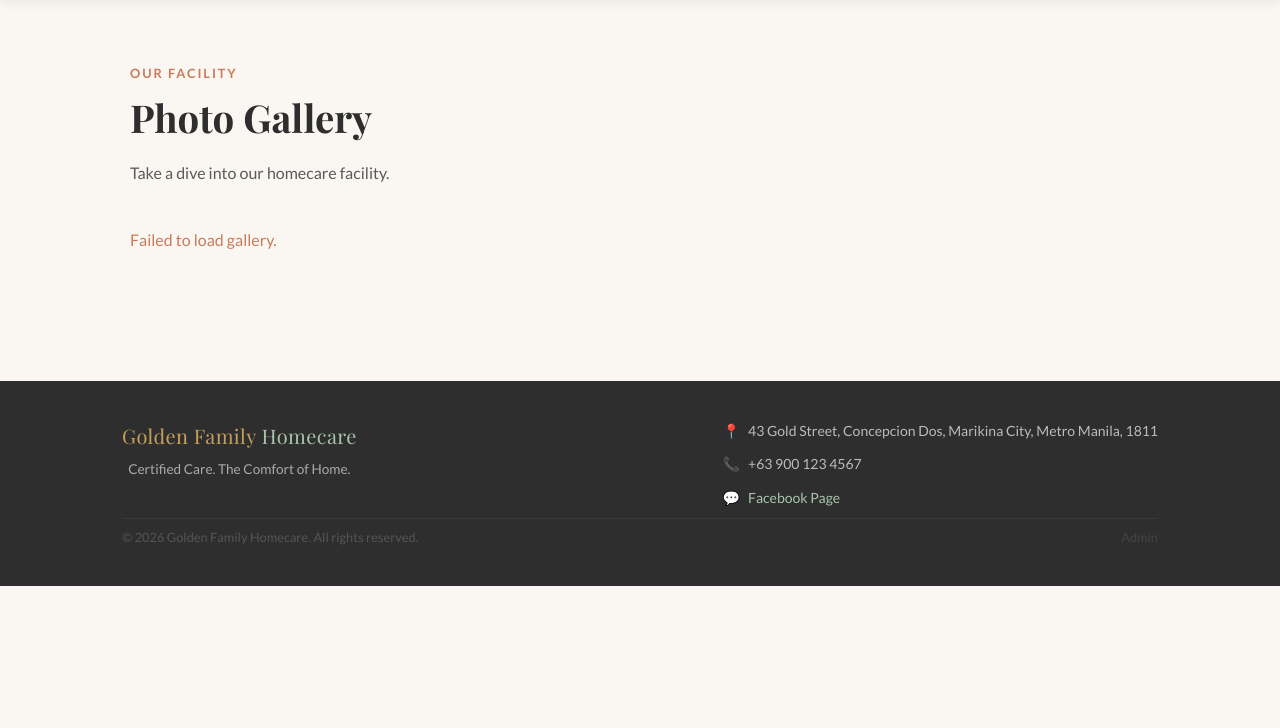
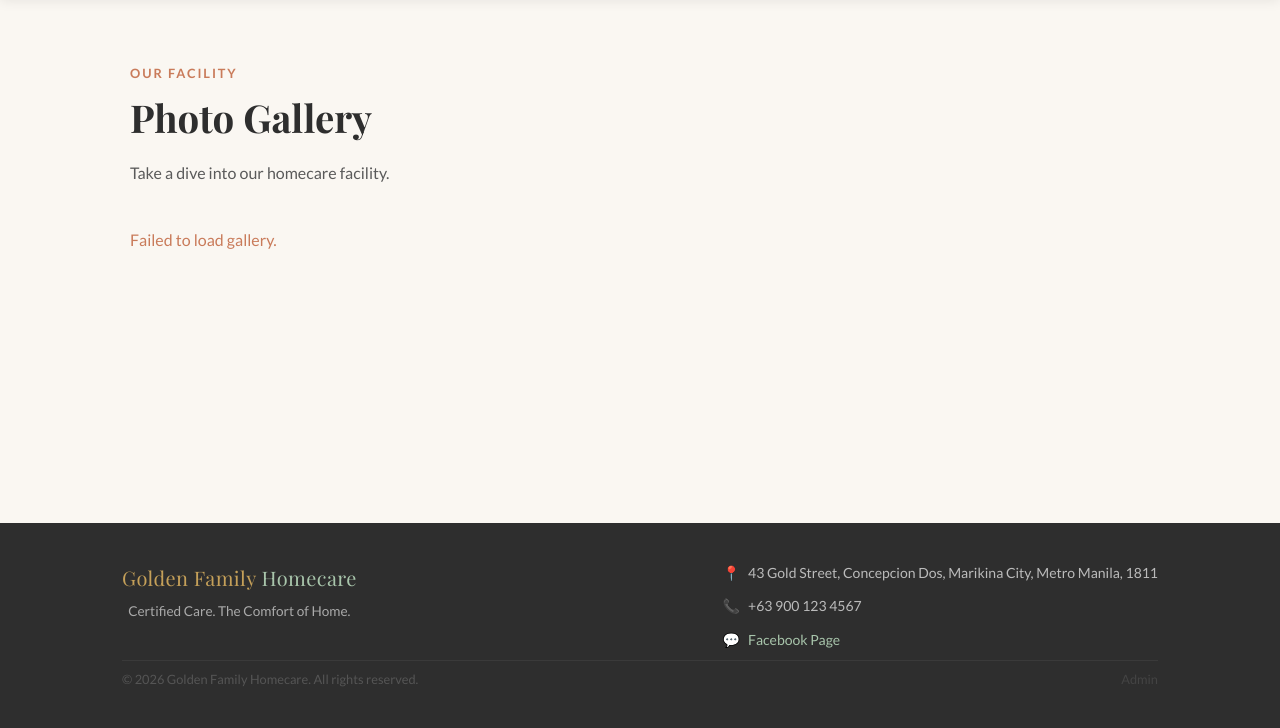
Before and after one commit to Joloham/capati-homecare-website, a Flask app: page /gallery in a window 1280 px wide. Shown: the part 72-800 px from the top of the page. Run offline with Flask 3, Linux system fonts and the light colour scheme; some libraries are stand-ins or nearby versions.

Commit message:
fixed large gap on gallery page when there is less row of pictures

```diff
--- a/templates/gallery.html
+++ b/templates/gallery.html
@@ -14,7 +14,7 @@
     </div>
 
 
-  <section>
+  <section style="flex:1">
     <p class="section-label">Our Facility</p>
     <h2 class="section-title">Photo Gallery</h2>
     <p class="section-sub">Take a dive into our homecare facility.</p>
```
